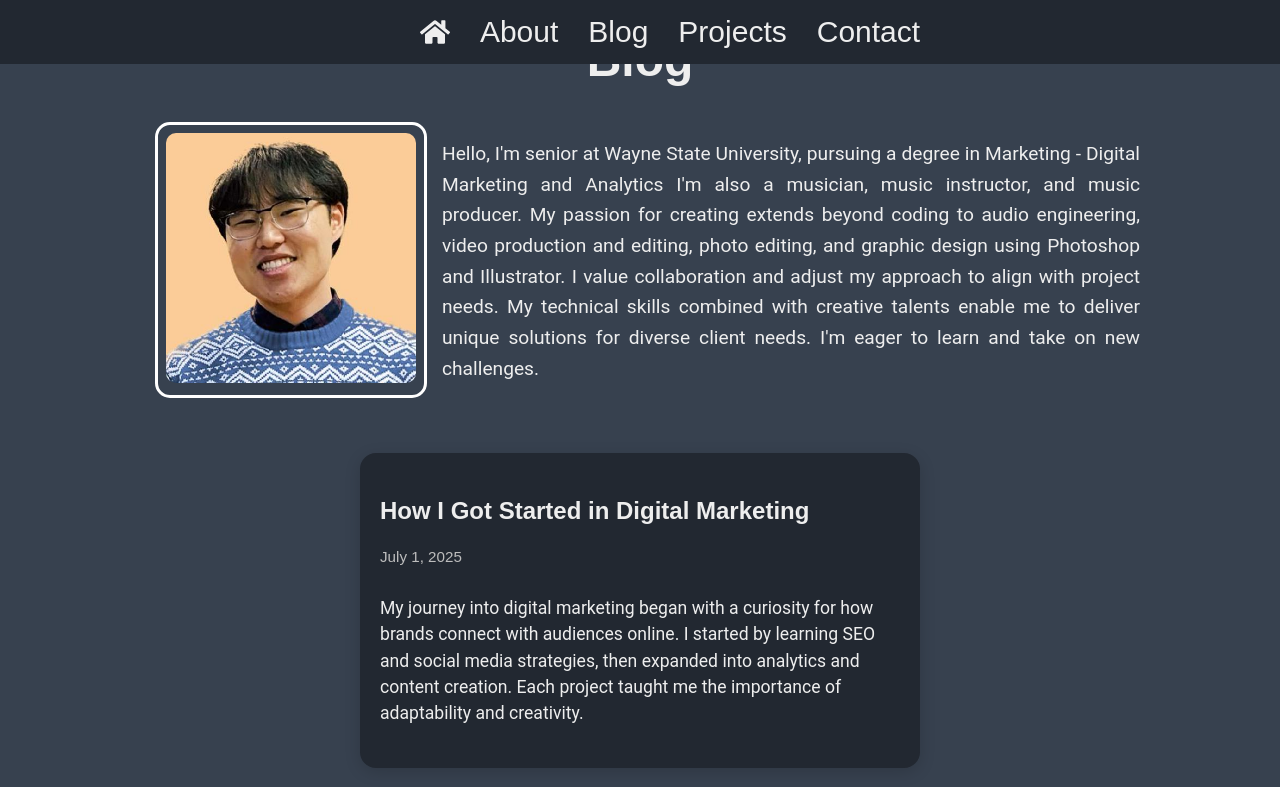
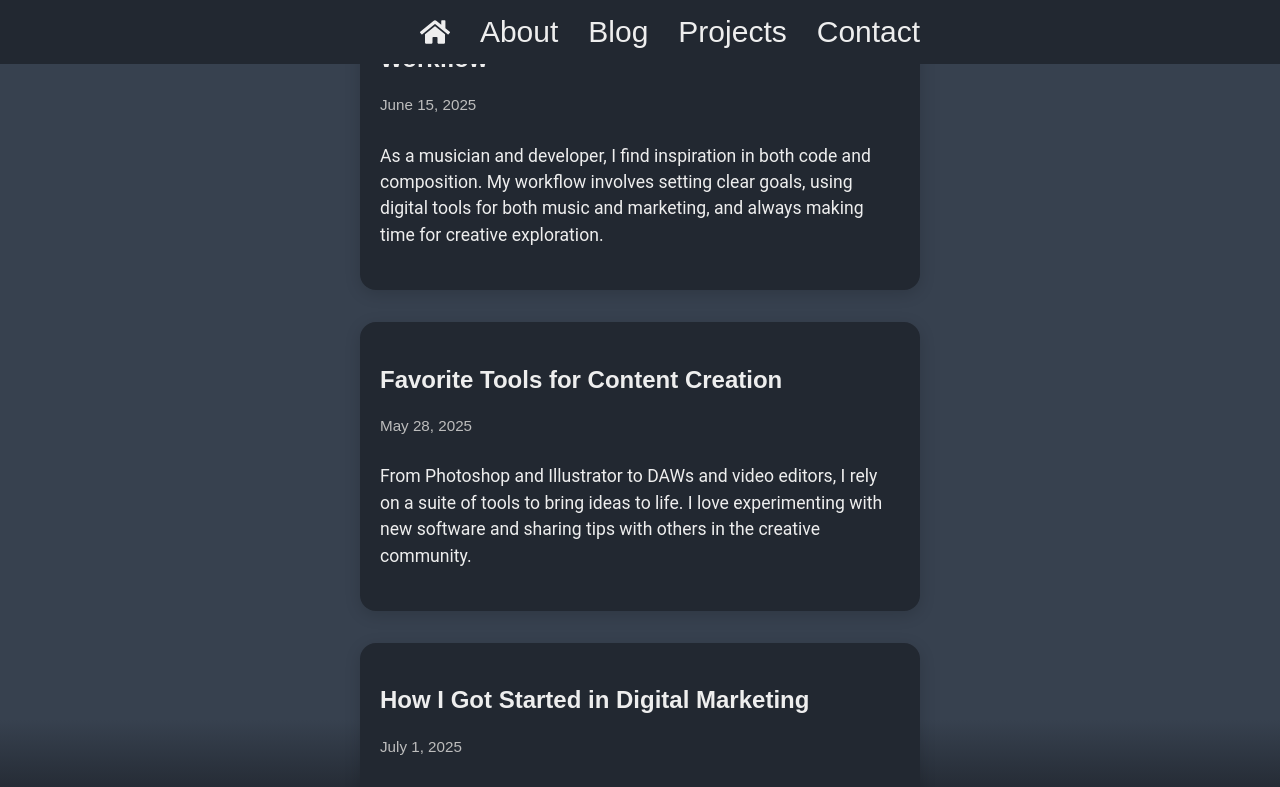
Before and after one commit to WhaleAnchor/AC-React-Portfolio, a React (Create React App) app: page /blog in a window 1280 px wide. Shown: the top 787 px of the page. Built offline with nearby package versions, Linux system fonts and the light colour scheme.

Commit message:
refactor: adjust BlogContainer height and increase ContentWrapper max-width for improved layout

```diff
--- a/src/components/Blog.js
+++ b/src/components/Blog.js
@@ -9,7 +9,7 @@
   flex-direction: column;
   align-items: center;
   justify-content: center;
-  min-height: 100vh;
+  height: 100vh;
   background-color: rgb(55,65,79,1);
   background: linear-gradient(180deg, rgba(55,65,79,1) 90%, rgba(34,40,49,1) 100%);
   color: #eeeeee;
@@ -32,7 +32,7 @@
 
 const ContentWrapper = styled.div`
   display: flex;
-  max-width: 1000px;
+  max-width: 2000px;
   margin: 0 auto;
   padding: 0 20px;
   align-items:center;
```
